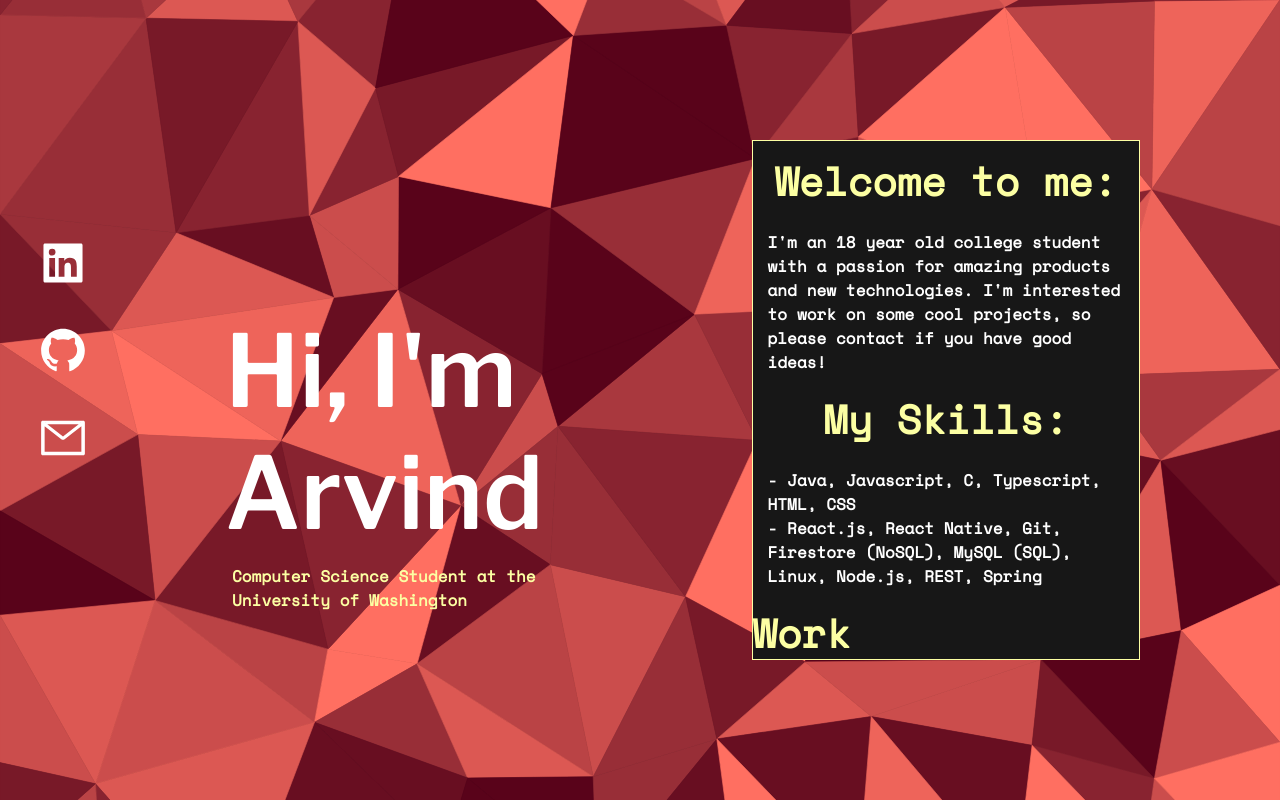
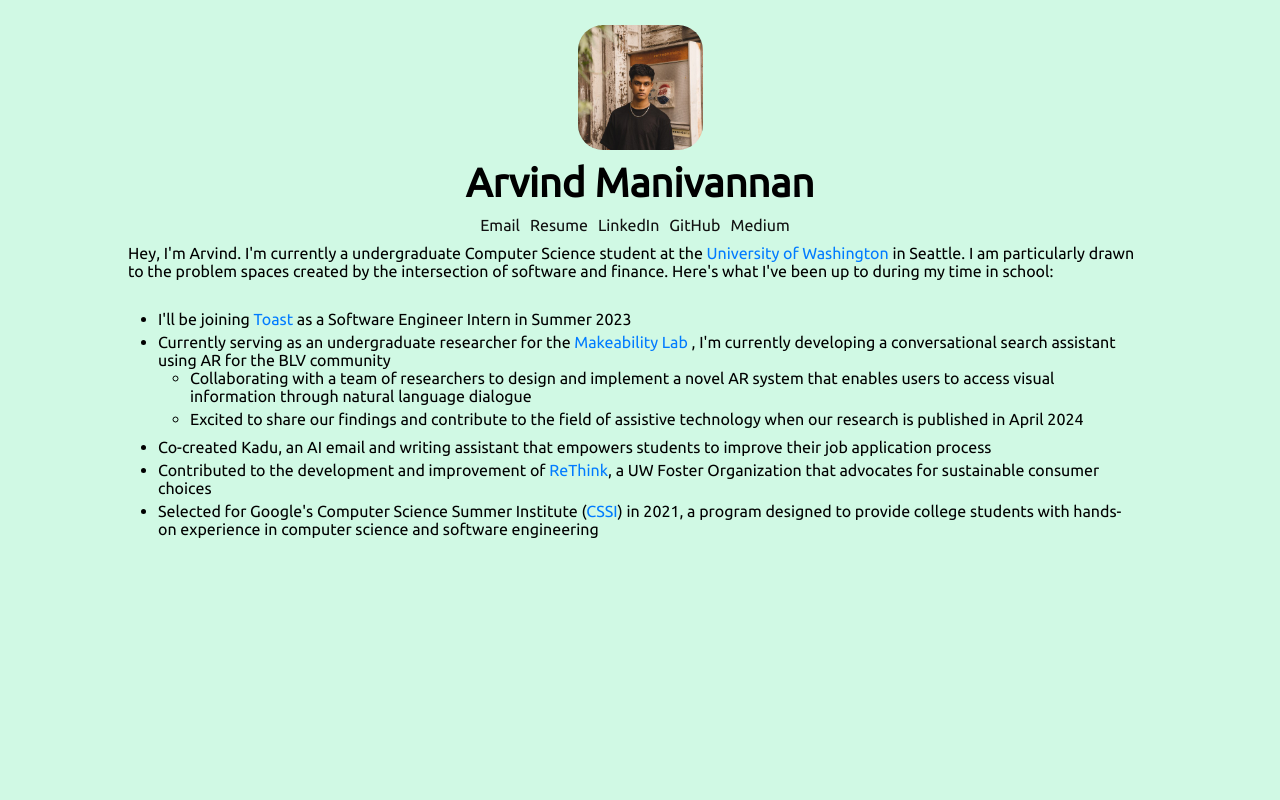
Before and after one commit to arooxa/personal-portfolio, a React (Create React App) app: page / in a window 1280 px wide. Built offline with nearby package versions, Linux system fonts and the light colour scheme.

Commit message:
new layout

```diff
--- a/public/index.html
+++ b/public/index.html
@@ -1,5 +1,6 @@
 <!DOCTYPE html>
 <html lang="en">
+
 <head>
   <link rel="preconnect" href="https://fonts.googleapis.com">
   <link rel="preconnect" href="https://fonts.gstatic.com" crossorigin>
@@ -10,14 +11,14 @@
   <link rel="preconnect" href="https://fonts.gstatic.com" crossorigin>
   <link href="https://fonts.googleapis.com/css2?family=Space+Mono&display=swap" rel="stylesheet">
   <link href="https://fonts.googleapis.com/css2?family=Libre+Franklin:wght@600&display=swap" rel="stylesheet">
+  <link rel="preconnect" href="https://fonts.googleapis.com">
+  <link rel="preconnect" href="https://fonts.gstatic.com" crossorigin>
+  <link href="https://fonts.googleapis.com/css2?family=Ubuntu&display=swap" rel="stylesheet">
   <meta charset="utf-8" />
   <link rel="icon" href="%PUBLIC_URL%/favicon.ico" />
   <meta name="viewport" content="width=device-width, initial-scale=1" />
   <meta name="theme-color" content="#000000" />
-    <meta
-      name="description"
-      content="Web site created using create-react-app"
-    />
+  <meta name="description" content="Web site created using create-react-app" />
   <link rel="apple-touch-icon" href="%PUBLIC_URL%/logo192.png" />
   <!--
       manifest.json provides metadata used when your web app is installed on a
@@ -33,8 +34,9 @@
       work correctly both with client-side routing and a non-root public URL.
       Learn how to configure a non-root public URL by running `npm run build`.
     -->
-    <title>React App</title>
+  <title>Arvind Manivannan</title>
 </head>
+
 <body>
   <noscript>You need to enable JavaScript to run this app.</noscript>
   <div id="root"></div>
@@ -49,4 +51,5 @@
       To create a production bundle, use `npm run build` or `yarn build`.
     -->
 </body>
+
 </html>
--- a/src/App.js
+++ b/src/App.js
@@ -1,13 +1,13 @@
 import Home from "./pages/Home";
+import Main from "./pages/Main";
 import SideBar from "./components/SideBar";
 import { BrowserRouter as Router, Routes, Route } from "react-router-dom";
 
 function App() {
   return (
     <Router>
-      <SideBar />
       <Routes>
-        <Route path="/" element={<Home />} />
+        <Route path="/" element={<Main />} />
       </Routes>
     </Router>
   );
--- a/src/index.css
+++ b/src/index.css
@@ -12,6 +12,23 @@ code {
     monospace;
 }
 
+a {
+  color: #111111;
+  text-decoration: none;
+  background-color: transparent;
+
+}
+
+li {
+  padding-bottom: 5px;
+}
+
+
+
+a:hover {
+    text-decoration: underline;
+}
+
 * {
   margin: 0;
   box-sizing: border-box;
--- a/src/pages/Home.js
+++ b/src/pages/Home.js
@@ -71,7 +71,7 @@ const Home  = () => {
 
 const Background = styled.section`
   height: 100vh;
-  background: #1d1d1d;
+  background: #25E88A;
   padding-left: 125px;
   display: flex;
   background-image: url(${layer1});
@@ -80,7 +80,7 @@ const Background = styled.section`
     background-repeat: no-repeat;
     background-position: center;
     background-size: cover;
-`;
+`
 
 const Container1 = styled.section`
   padding-top: 30vh;
--- /dev/null
+++ b/src/pages/Main.js
@@ -0,0 +1,130 @@
+import React from 'react'
+import { Background, ImageContainer, ProfilePic, NameContainer, NameText, LinksContainer, LinkText, ContentContainer } from './styles'
+
+const Main = () => {
+    return (
+        <Background>
+            <ImageContainer>
+                <ProfilePic />
+            </ImageContainer>
+            <NameContainer>
+                <NameText>
+                    Arvind Manivannan
+                </NameText>
+            </NameContainer>
+            <LinksContainer>
+                <LinkText
+                    href="mailto:arvindmaniv@gmail.com"
+                    target="_blank"
+                >
+                    Email
+                </LinkText>
+                <LinkText
+                    target="_blank"
+                >
+                    Resume
+                </LinkText>
+                <LinkText
+                    href="https://www.linkedin.com/in/arvindmaniv/"
+                    target="_blank"
+                >
+                    LinkedIn
+                </LinkText>
+                <LinkText
+                    href="https://github.com/arooxa"
+                    target="_blank"
+                >
+                    GitHub
+                </LinkText>
+                <LinkText
+                    target="_blank"
+                >
+                    Medium
+                </LinkText>
+            </LinksContainer>
+            <ContentContainer>
+                <p>
+                    Hey, I'm Arvind. I'm currently a undergraduate Computer Science student at the {' '}
+                    <a
+                        href="https://www.washington.edu"
+                        target="_blank"
+                        style={{ color: '#007bff' }}
+                    >
+                        University of Washington
+                    </a>
+                    {' '} in Seattle.
+                    I am particularly drawn to the problem spaces created by the intersection of software and finance.
+                    Here's what I've been up to during my time in school:
+                    <ul style={{ 'margin': '30px' }}>
+                        <li> I'll be joining
+                            {' '}
+                            <a
+                                href="https://pos.toasttab.com/"
+                                target="_blank"
+                                style={{ color: '#007bff' }}
+                            >
+                                Toast
+                            </a>
+                            {' '}
+                            as a Software Engineer Intern in Summer 2023 </li>
+                        <li> Currently serving as an undergraduate researcher for the
+                            {' '}
+                            <a
+                                href="https://makeabilitylab.cs.washington.edu/"
+                                target="_blank"
+                                style={{ color: '#007bff' }}
+                            >
+                                Makeability Lab
+                            </a>
+                            {' '}
+                            , I'm currently developing a conversational search assistant using
+                            AR for the BLV community
+                            <ul style={{ 'list-style-type': 'circle', 'padding-left': '2rem' }}>
+                                <li> Collaborating with a team of researchers to design and
+                                    implement a novel AR system that enables users to access
+                                    visual information through natural language dialogue
+                                </li>
+                                <li> Excited to share our findings and contribute to the field
+                                    of assistive technology when our research is published in
+                                    April 2024
+                                </li>
+                            </ul>
+                        </li>
+                        <li>
+                            Co-created Kadu, an AI email and writing assistant that
+                            empowers students to improve their job application process
+                        </li>
+                        <li>
+                            Contributed to the development and improvement of
+                            {' '}
+                            <a
+                                href="https://www.rethinkuw.org/"
+                                target="_blank"
+                                style={{ color: '#007bff' }}
+                            >
+                                ReThink
+                            </a>
+                            , a UW Foster Organization that advocates for sustainable consumer choices
+                        </li>
+                        <li>
+                            Selected for Google's Computer Science Summer Institute (
+                            <a
+                                href="https://buildyourfuture.withgoogle.com/programs/computer-science-summer-institute"
+                                target="_blank"
+                                style={{ color: '#007bff' }}
+                            >
+                                CSSI
+                            </a>
+                            ) in 2021, a program designed to provide college students with hands-on
+                            experience in computer science and software engineering
+                        </li>
+                    </ul>
+                </p>
+
+            </ContentContainer>
+        </Background>
+    );
+}
+
+
+export default Main
--- /dev/null
+++ b/src/pages/styles.js
@@ -0,0 +1,130 @@
+import styled from 'styled-components'
+import pic from '../images/LinkedInPic.jpg';
+
+
+export const Background = styled.div`
+  min-height: 100vh;
+  background: #D0F9E4;
+  flex-direction: column;
+  display: flex;
+  overflow-y: scroll;
+  -ms-overflow-style: none;
+  scrollbar-width: none;
+  &::-webkit-scrollbar {
+    display: none;
+  }
+`
+
+export const ImageContainer = styled.div`
+  display: flex;
+  justify-content: center;
+  flex-direction: column;
+  align-items: center;
+  border-color: #111111;
+  //border-style: solid;
+  padding-top: 25px;
+  padding-bottom: 10px;
+`
+
+export const ProfilePic = styled.div`
+    background-image: url(${pic});
+    background-position: center;
+    background-size: cover;
+    width: 125px;
+    height: 125px;
+    border-radius: 20%;
+    margin: 0 auto;
+`
+
+export const NameText = styled.h1`
+    font-size: 40px;
+    font-family: 'Ubuntu', sans-serif;
+`
+export const NameContainer = styled.div`
+  display: flex;
+  justify-content: center;
+  flex-direction: column;
+  align-items: center;
+  border-color: #111111;
+  //border-style: solid;
+  padding-bottom: 10px;
+`;
+
+export const LinksContainer = styled.div`
+  display: flex;
+  justify-content: center;
+  flex-direction: row;
+  align-items: center;
+  border-color: #111111;
+  //border-style: solid;
+  padding-bottom: 10px;
+
+`;
+
+export const LinkText = styled.a`
+    font-size: 16px;
+    margin-right: 10px;
+    &:hover {
+        text-decoration: underline;
+    }
+    font-family: 'Ubuntu', sans-serif;
+`
+
+export const ContentContainer = styled.div`
+//   border-color: #111111;
+//   border-style: solid;
+  display: flex;
+  flex-direction: column;
+  padding-left: 10%;
+  padding-right: 10%;
+  font-family: 'Ubuntu', sans-serif;
+`;
+
+export const DescriptionText = styled.h1`
+  font-family: 'Space Mono';
+  color: #FCFFA3;
+  font-size: 16px;
+  padding-top: 10px;
+  padding-left: 7px;
+`;
+
+export const AboutMeTitles = styled.h1`
+font-family: 'Space Mono';
+color: #FCFFA3;
+font-size: 40px;
+padding-top: 10px;
+margin-bottom: 0px;
+align-self: center;
+padding-bottom: 20px;
+`
+
+export const ProjectTitle = styled(AboutMeTitles)`
+font-size: 24px;
+`
+
+const AboutMeDesc = styled.h1`
+font-family: 'Space Mono';
+margin-left: 15px;
+margin-right: 15px;
+color: #FFFFFF;
+font-size: 16px;
+padding-bottom: 5px;
+flex: display;
+`
+
+const ProjectDesc = styled(AboutMeDesc)`
+  align-self: flex-start;
+`
+
+const NavBtn = styled.nav`
+    display: flex;
+    align-items: center;
+    margin-right: 24px;
+    padding-top: 20px;
+
+    borderWeight: 4px;
+
+    @media screen and (max-width: 768px) {
+        display:none;
+    }
+`;
```
Also changed, not shown: src/pages/Contact.js (deleted, +0 -10 lines), src/pages/Error.js (deleted, +0 -19 lines), src/images/LinkedInPic.jpg (added), 1 other file (tests, documents, lock files or other folders). Lines whose indentation alone changed are shown as unchanged.
